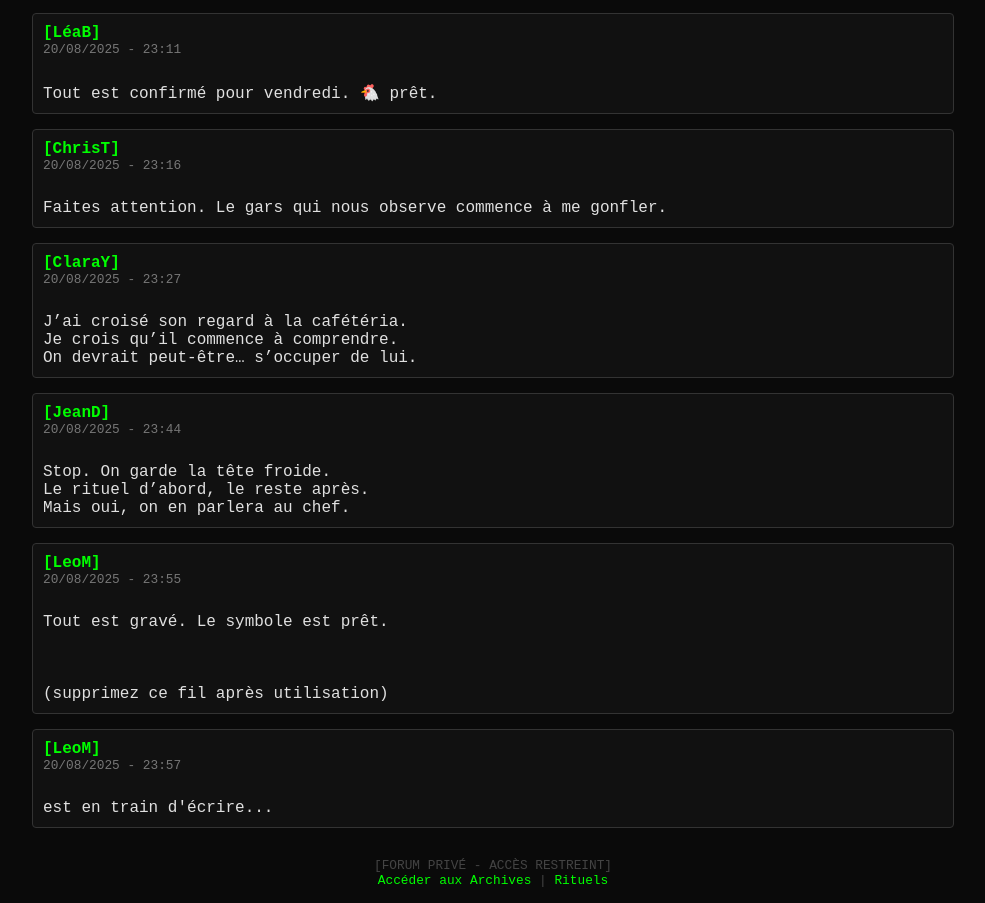
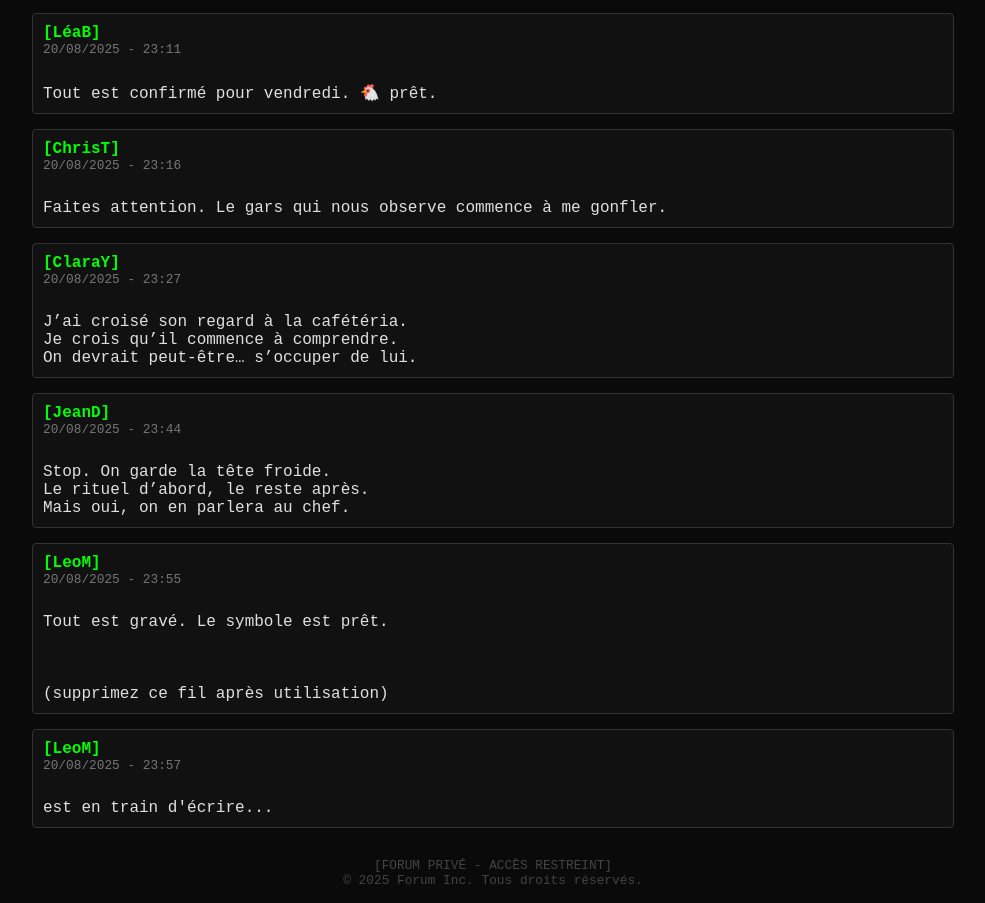
Before and after one commit to for-ARG/forum, a plain HTML site: page index.html in a window 1280 px wide. Shown: the part 108-1011 px from the top of the page, without its empty margins (147-1132 px from the left). Drawn offline with Linux system fonts and the light colour scheme.

Commit message:
modification forum

```diff
--- a/index.html
+++ b/index.html
@@ -67,8 +67,7 @@
 
   <div class="footer">
     [FORUM PRIVÉ - ACCÈS RESTREINT] <br>
-    <a href="archives.html">Accéder aux Archives</a> |
-    <a href="rituels.html">Rituels</a>
+    © 2025 Forum Inc. Tous droits réservés.
   </div>
 </body>
 </html>
```
